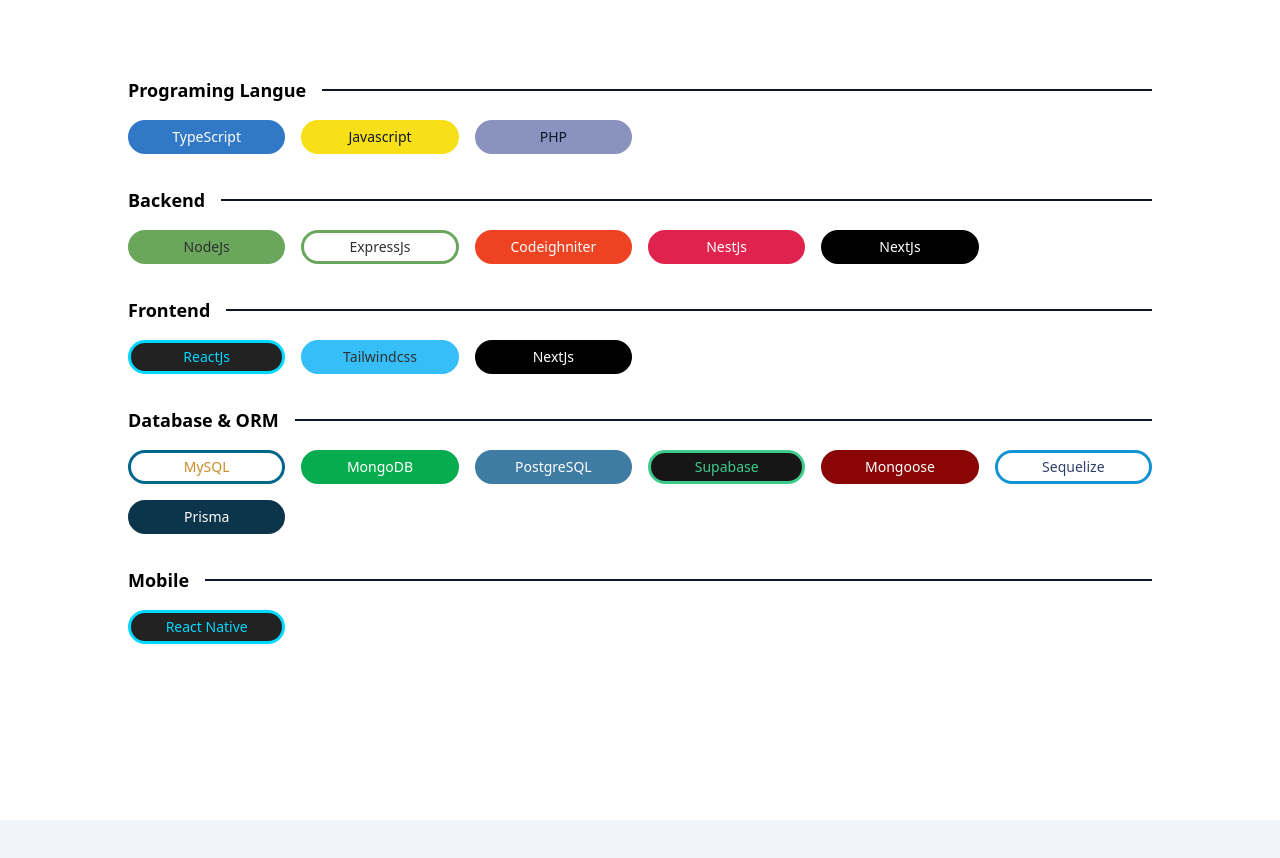
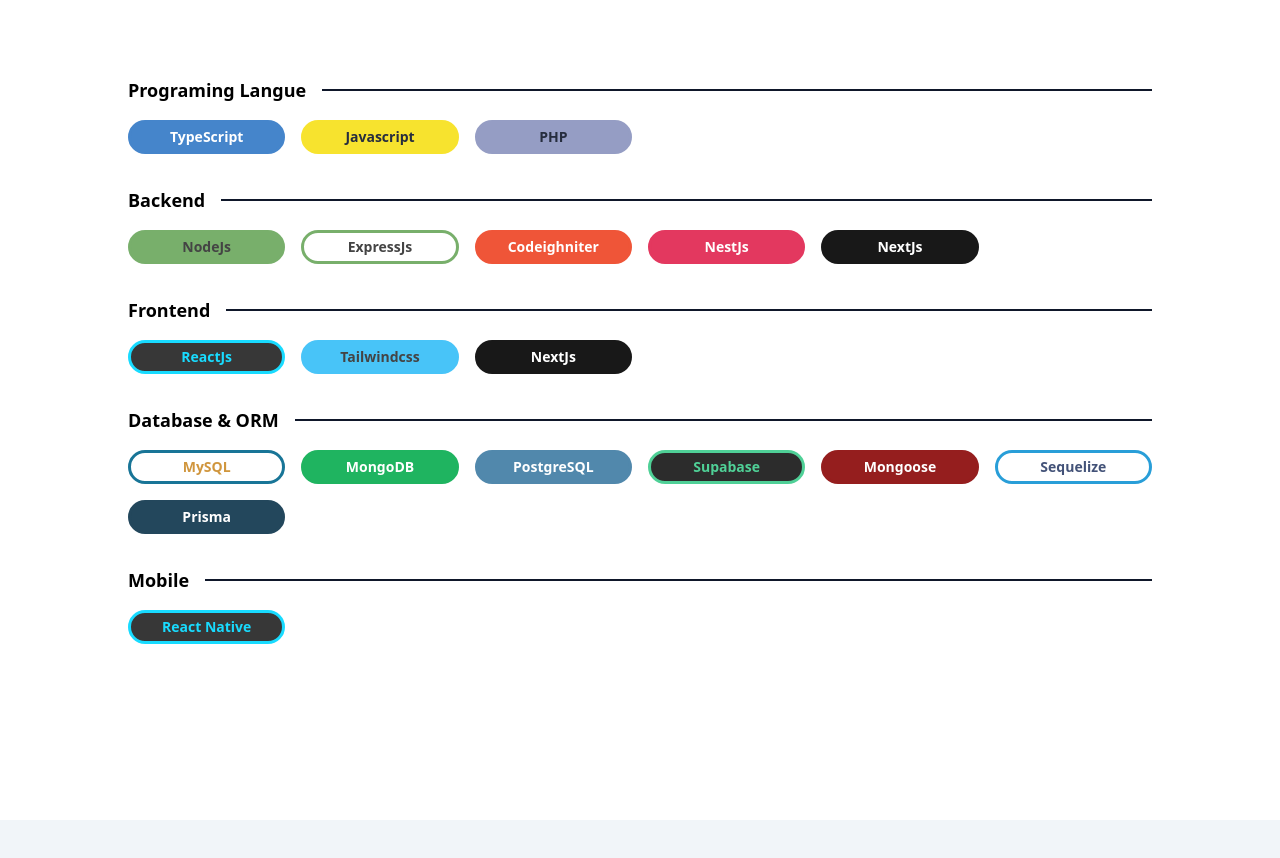
Before and after one commit to kamal-ts/myportfolio, a React (Create React App) app: page / in a window 1280 px wide. Shown: the part 1360-2218 px from the top of the page. Built offline with nearby package versions, Linux system fonts and the light colour scheme; the HTML template or start-up script is replaced by a standard one.

Commit message:
update skills

```diff
--- a/src/index.css
+++ b/src/index.css
@@ -13,5 +13,5 @@
 }
 
 .skills-list {
-    @apply py-1 transition duration-300 ease-in-out hover:opacity-100 hover:shadow-lg hover:-translate-y-1 hover:scale-110 text-center rounded-full font-medium text-sm border-[3px]
+    @apply py-1 transition duration-300 ease-in-out opacity-90 hover:opacity-100 hover:shadow-lg hover:-translate-y-1 hover:scale-110 text-center rounded-full font-semibold text-sm border-[3px]
 }
```
